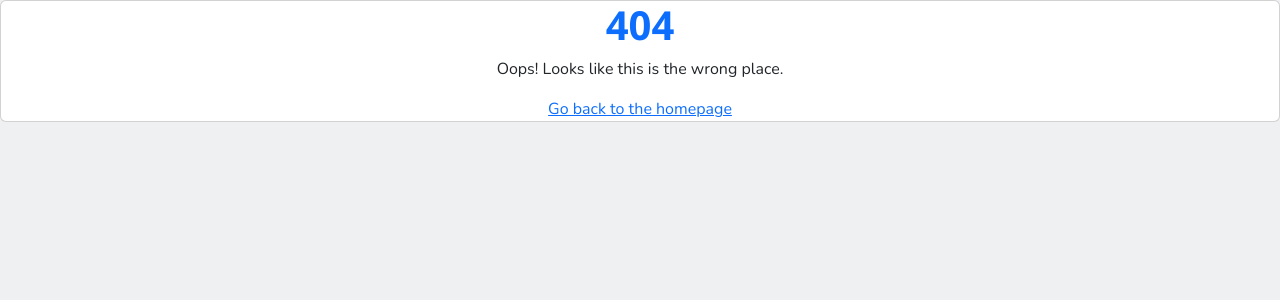
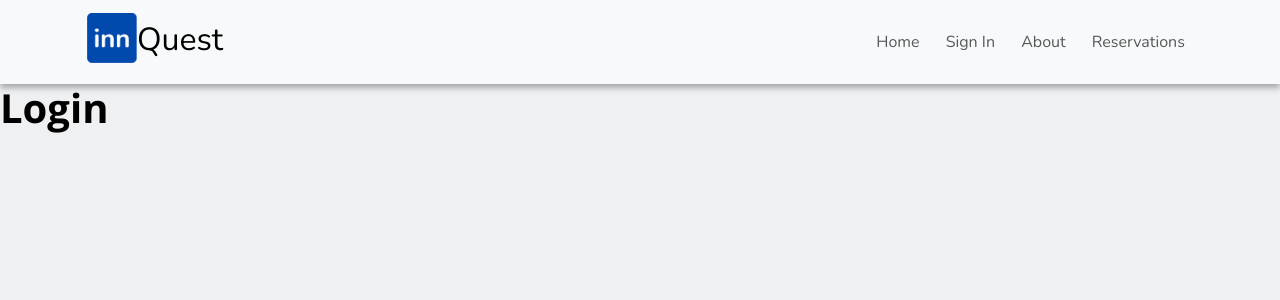
Before and after one commit to ShirvanyanKaren/InnQuest, a React (Vite) app in the folder frontend/: page /login in a window 1280 px wide. Before the commit this address had no page. Shown: the top 300 px of the page. Built offline with nearby package versions, Linux system fonts and the light colour scheme.

Commit message:
YI-66 created frontend for login

```diff
--- a/frontend/src/components/HotelCard.jsx
+++ b/frontend/src/components/HotelCard.jsx
@@ -1,5 +1,5 @@
 import { useEffect, useState } from 'react';
-import { getHotel } from '../services/hotels';
+import { getHotel } from '../services/hotel';
 import { Modal } from 'react-bootstrap';
 import ToolTip from './ToolTip';
 
--- a/frontend/src/pages/Home.jsx
+++ b/frontend/src/pages/Home.jsx
@@ -1,5 +1,5 @@
 import {useState, useEffect} from 'react';
-import { getHotelsByCity } from '../services/hotels';
+import { getHotelsByCity } from '../services/hotel';
 import Loading from '../components/Loading';
 import Search from '../components/Search';
 
--- a/frontend/src/pages/Hotels.jsx
+++ b/frontend/src/pages/Hotels.jsx
@@ -1,5 +1,5 @@
 import { useState, useEffect } from "react";
-import { getHotelsByCity, getHotelRooms } from "../services/hotels";
+import { getHotelsByCity, getHotelRooms } from "../services/hotel";
 import { useSearchParams } from "react-router-dom";
 import { stateAbbreviations } from "../utils/helpers";
 import { Link } from "react-router-dom";
--- /dev/null
+++ b/frontend/src/pages/Login.jsx
@@ -0,0 +1,9 @@
+const Login = () => {
+    return (
+        <div>
+            <h1>Login</h1>
+        </div>
+    );
+}
+
+export default Login;
--- a/frontend/src/pages/Rooms.jsx
+++ b/frontend/src/pages/Rooms.jsx
@@ -1,10 +1,10 @@
 import { useState, useEffect } from "react";
-import { getHotelRooms } from "../services/hotels";
+import { getHotelRooms } from "../services/hotel";
 import { useLocation } from "react-router-dom";
 import { Modal } from "react-bootstrap";
 import { goToCheckout } from "../services/reservation";
 import { useSearchParams } from "react-router-dom";
-import { getHotel } from "../services/hotels";
+import { getHotel } from "../services/hotel";
 import ToolTip from "../components/ToolTip";
 import HotelCard from "../components/HotelCard";
 import ImagesSlider from "../components/ImageSlider";
--- a/frontend/src/services/reservation.js
+++ b/frontend/src/services/reservation.js
@@ -1,5 +1,5 @@
 import api from "./api";
-import { getHotel } from "./hotels";
+import { getHotel } from "./hotel";
 
 export const goToCheckout = async (resInfo) => {
     try {
```
Also changed, not shown: frontend/src/main.jsx (+10 -1 lines), frontend/src/services/hotel.js (renamed from frontend/src/services/hotels.js).
